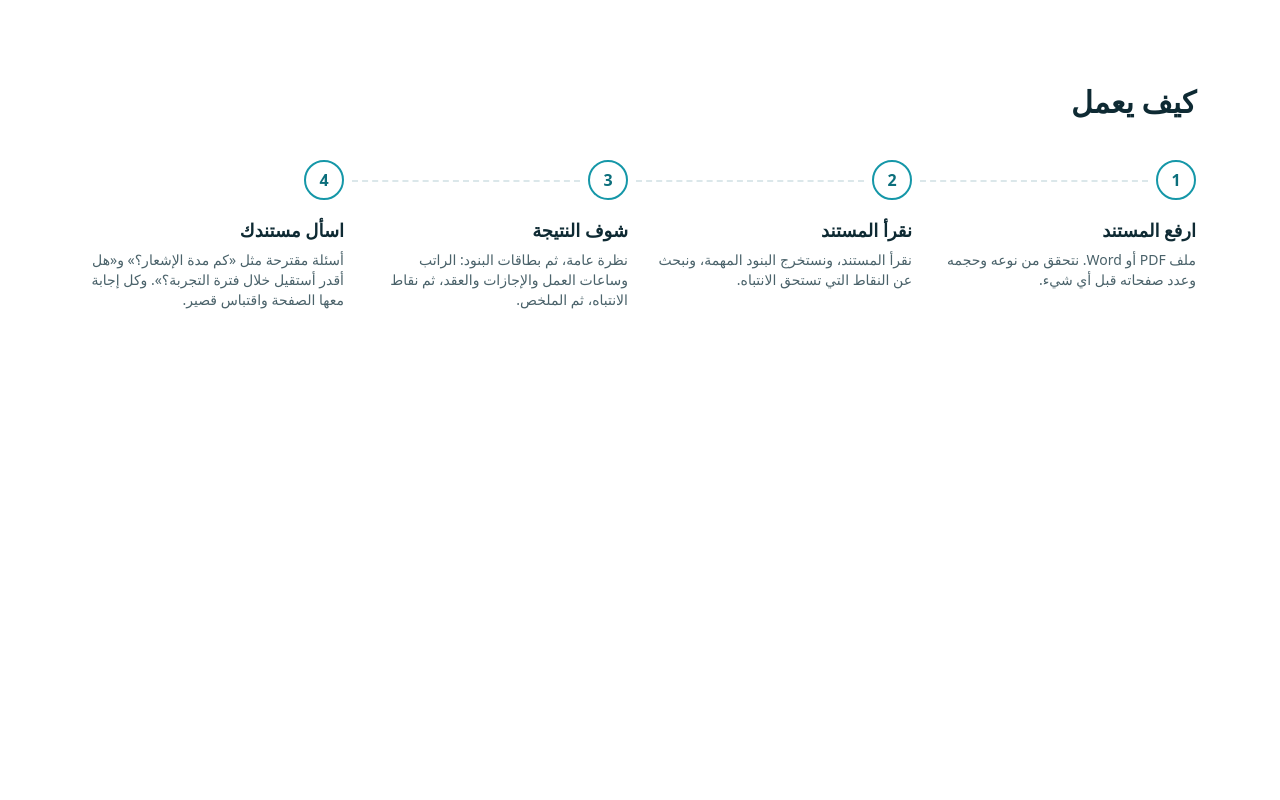
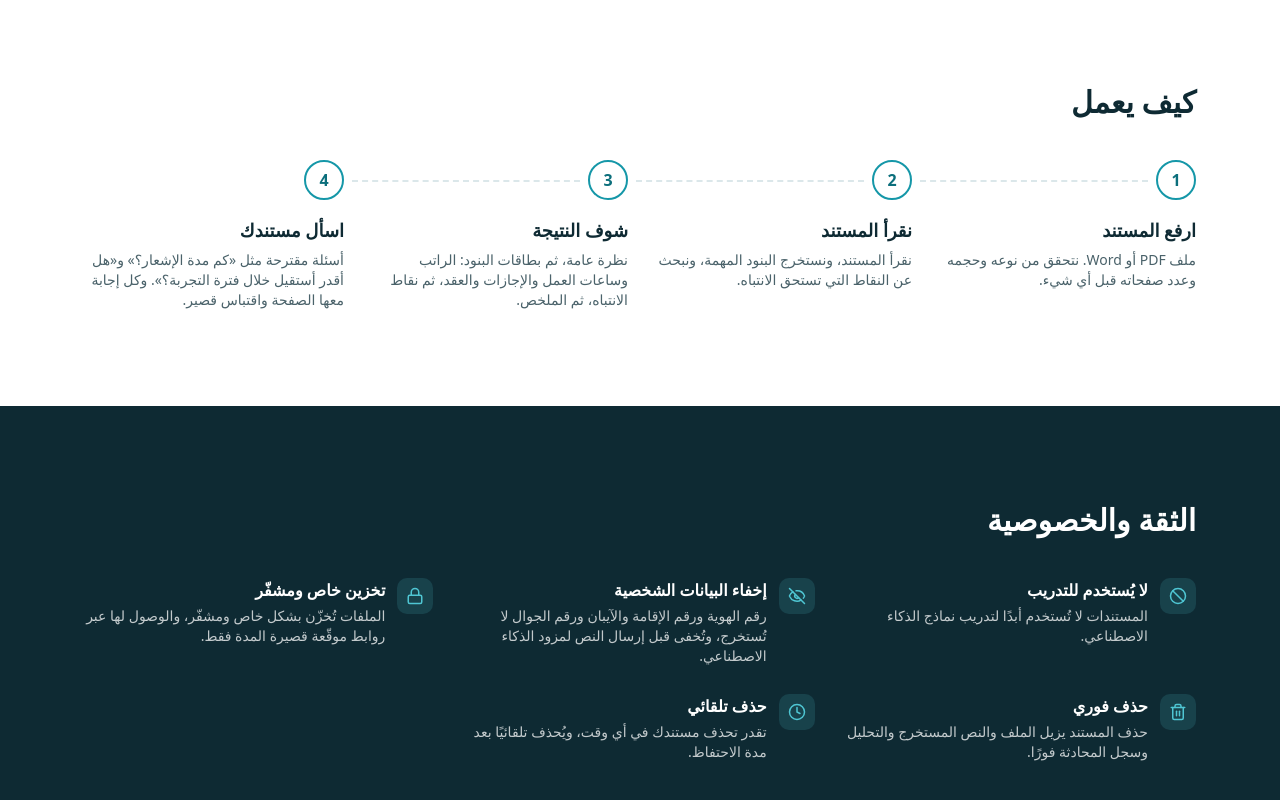
Before and after one commit to JxTechStudio-org/bayanuk, a React (Vite) app in the folder frontend/: page / in a window 1280 px wide. Shown: the part 1854-2654 px from the top of the page. Before the commit the page ends 2260 px from the top, so only its background shows below. Built offline with nearby package versions, Linux system fonts and the light colour scheme.

Commit message:
Add the trust and privacy section

```diff
--- /dev/null
+++ b/frontend/src/features/landing/components/Privacy.tsx
@@ -0,0 +1,38 @@
+import { Ban, Clock, EyeOff, Lock, Trash2 } from 'lucide-react'
+import { useTranslation } from 'react-i18next'
+
+// From the MVP Definition: section 9 (trust and privacy), section 6 (masking) and 4.2 (retention).
+// The retention periods (24 hours, 30 days) are an open question in the MVP, so they are not shown yet.
+const POINTS = [
+  { key: 'training', icon: Ban },
+  { key: 'masking', icon: EyeOff },
+  { key: 'storage', icon: Lock },
+  { key: 'delete', icon: Trash2 },
+  { key: 'retention', icon: Clock },
+] as const
+
+export function Privacy() {
+  const { t } = useTranslation()
+
+  return (
+    <section id="privacy" className="scroll-mt-20 bg-ink py-16 text-white md:py-24">
+      <div className="mx-auto max-w-6xl px-5">
+        <h2 className="text-2xl font-semibold md:text-3xl">{t('privacy.title')}</h2>
+
+        <ul className="mt-10 grid gap-x-8 gap-y-7 sm:grid-cols-2 lg:grid-cols-3">
+          {POINTS.map(({ key, icon: Icon }) => (
+            <li key={key} className="flex gap-3">
+              <span className="grid size-9 shrink-0 place-items-center rounded-lg bg-teal-light/15 text-teal-light">
+                <Icon aria-hidden="true" className="size-[18px]" />
+              </span>
+              <div>
+                <h3 className="font-semibold">{t(`privacy.points.${key}.title`)}</h3>
+                <p className="mt-1 text-sm text-white/75">{t(`privacy.points.${key}.body`)}</p>
+              </div>
+            </li>
+          ))}
+        </ul>
+      </div>
+    </section>
+  )
+}
--- a/frontend/src/features/landing/pages/LandingPage.tsx
+++ b/frontend/src/features/landing/pages/LandingPage.tsx
@@ -1,6 +1,7 @@
 import { Header } from '../components/Header'
 import { Hero } from '../components/Hero'
 import { HowItWorks } from '../components/HowItWorks'
+import { Privacy } from '../components/Privacy'
 import { SupportedFiles } from '../components/SupportedFiles'
 import { TargetUsers } from '../components/TargetUsers'
 
@@ -14,6 +15,7 @@ export function LandingPage() {
         <TargetUsers />
         <SupportedFiles />
         <HowItWorks />
+        <Privacy />
       </main>
     </>
   )
--- a/frontend/src/locales/ar.json
+++ b/frontend/src/locales/ar.json
@@ -75,5 +75,30 @@
         "body": "أسئلة مقترحة مثل «كم مدة الإشعار؟» و«هل أقدر أستقيل خلال فترة التجربة؟». وكل إجابة معها الصفحة واقتباس قصير."
       }
     }
+  },
+  "privacy": {
+    "title": "الثقة والخصوصية",
+    "points": {
+      "training": {
+        "title": "لا يُستخدم للتدريب",
+        "body": "المستندات لا تُستخدم أبدًا لتدريب نماذج الذكاء الاصطناعي."
+      },
+      "masking": {
+        "title": "إخفاء البيانات الشخصية",
+        "body": "رقم الهوية ورقم الإقامة والآيبان ورقم الجوال لا تُستخرج، وتُخفى قبل إرسال النص لمزود الذكاء الاصطناعي."
+      },
+      "storage": {
+        "title": "تخزين خاص ومشفّر",
+        "body": "الملفات تُخزّن بشكل خاص ومشفّر، والوصول لها عبر روابط موقّعة قصيرة المدة فقط."
+      },
+      "delete": {
+        "title": "حذف فوري",
+        "body": "حذف المستند يزيل الملف والنص المستخرج والتحليل وسجل المحادثة فورًا."
+      },
+      "retention": {
+        "title": "حذف تلقائي",
+        "body": "تقدر تحذف مستندك في أي وقت، ويُحذف تلقائيًا بعد مدة الاحتفاظ."
+      }
+    }
   }
 }
--- a/frontend/src/locales/en.json
+++ b/frontend/src/locales/en.json
@@ -75,5 +75,30 @@
         "body": "Suggested questions such as “What is my notice period?” and “Can I resign during probation?”. Every answer cites the page and a short quote."
       }
     }
+  },
+  "privacy": {
+    "title": "Trust and privacy",
+    "points": {
+      "training": {
+        "title": "Never used for training",
+        "body": "Documents are never used to train AI models."
+      },
+      "masking": {
+        "title": "Personal details masked",
+        "body": "National ID, iqama number, IBAN and phone number are not extracted, and are masked before text is sent to the AI provider."
+      },
+      "storage": {
+        "title": "Private, encrypted storage",
+        "body": "Files are stored privately and encrypted at rest, and are reached only through short-lived signed links."
+      },
+      "delete": {
+        "title": "Deleted immediately",
+        "body": "Deleting a document removes the file, extracted text, analysis and chat history immediately."
+      },
+      "retention": {
+        "title": "Deleted automatically",
+        "body": "You can delete your document at any time, and it is deleted automatically after a retention period."
+      }
+    }
   }
 }
```
